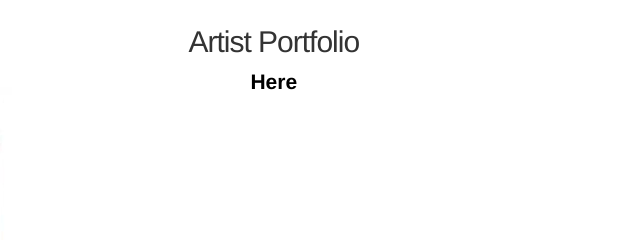
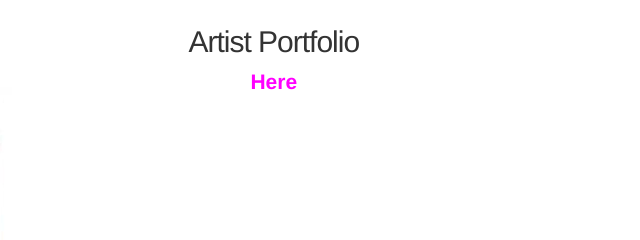
Before and after one commit to helenemartin/digitalportfolio, a plain HTML site: page index.html in a window 1280 px wide. Shown: the part 1214-1454 px from the top of the page, 610-1250 px from the left. Drawn offline with nearby package versions, Linux system fonts and the light colour scheme.

Commit message:
change strong tag colour to magenta

```diff
--- a/css/main.css
+++ b/css/main.css
@@ -51,7 +51,7 @@
 }
 
 strong {
-  color: black;
+  color: #FF00FF;
 }
 
 footer {
```
